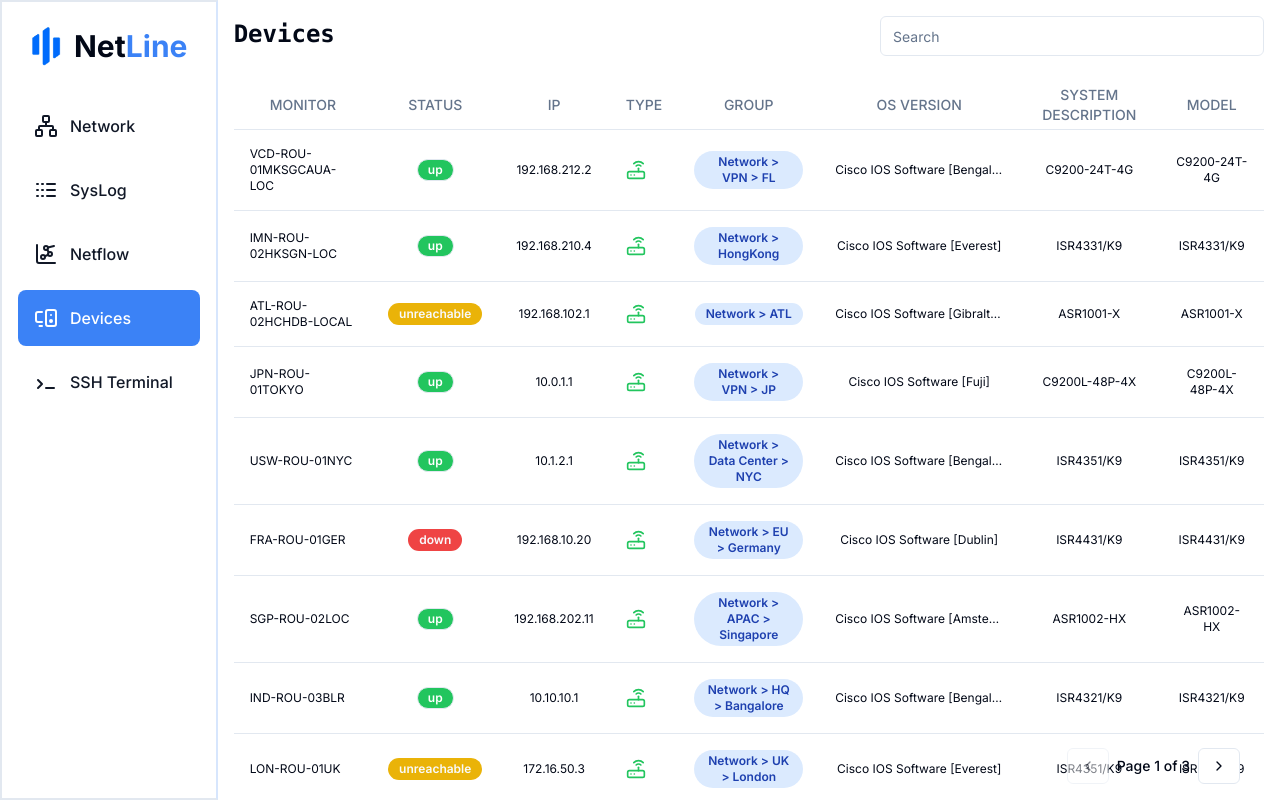
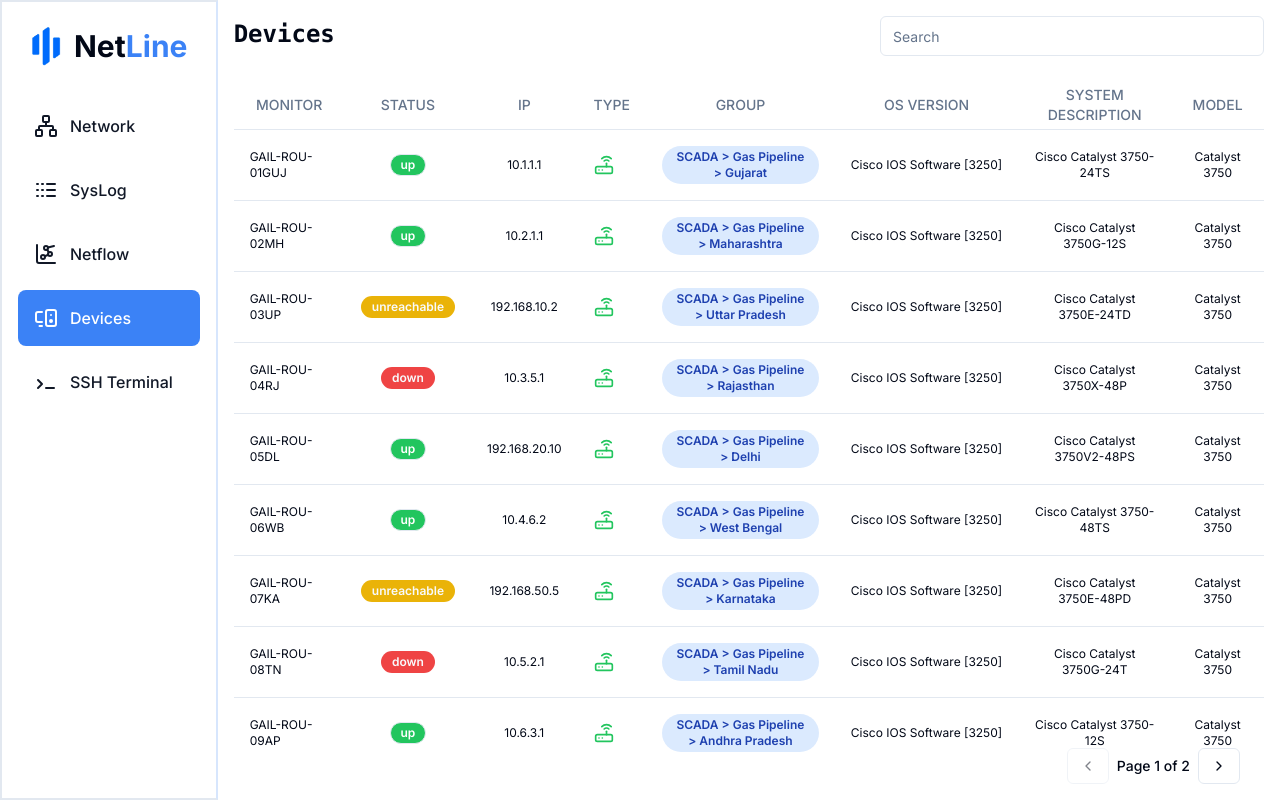
Before and after one commit to Naman-B-Parlecha/NetLine, a Next.js app: page /devices in a window 1280 px wide. Built offline with nearby package versions, Linux system fonts and the light colour scheme.

Commit message:
refresh network fix

```diff
--- a/app/components/Network/VersionSelector.tsx
+++ b/app/components/Network/VersionSelector.tsx
@@ -28,11 +28,7 @@
 }: VersionSelectorProps) => {
   console.log("here -> ", versions);
 
-  return isloading ? (
-    <div className="flex justify-center items-center">
-      <LuLoader2 className="animate-spin" size={25} />
-    </div>
-  ) : (
+  return (
     <div className="mb-4">
       <Select value={selectedVersion || ""} onValueChange={onVersionChange}>
         <SelectTrigger className="w-[300px]">
--- a/app/constants/index.ts
+++ b/app/constants/index.ts
@@ -527,206 +527,105 @@
     }
 ]
 
-
 export const NetworkDeviceMonitor = [
     {
-        monitor: "VCD-ROU-01MKSGCAUA-LOC",
+        monitor: "GAIL-ROU-01GUJ",
         status: "up",
-        ip: "192.168.212.2",
+        ip: "10.1.1.1",
         type: "router",
-        group: "Network > VPN > FL",
-        osVersion: "Cisco IOS Software [Bengaluru]",
-        systemDescription: "C9200-24T-4G",
-        model: "C9200-24T-4G",
+        group: "SCADA > Gas Pipeline > Gujarat",
+        osVersion: "Cisco IOS Software [3250]",
+        systemDescription: "Cisco Catalyst 3750-24TS",
+        model: "Catalyst 3750",
     },
     {
-        monitor: "IMN-ROU-02HKSGN-LOC",
+        monitor: "GAIL-ROU-02MH",
         status: "up",
-        ip: "192.168.210.4",
+        ip: "10.2.1.1",
         type: "router",
-        group: "Network > HongKong",
-        osVersion: "Cisco IOS Software [Everest]",
-        systemDescription: "ISR4331/K9",
-        model: "ISR4331/K9",
+        group: "SCADA > Gas Pipeline > Maharashtra",
+        osVersion: "Cisco IOS Software [3250]",
+        systemDescription: "Cisco Catalyst 3750G-12S",
+        model: "Catalyst 3750",
     },
     {
-        monitor: "ATL-ROU-02HCHDB-LOCAL",
+        monitor: "GAIL-ROU-03UP",
         status: "unreachable",
-        ip: "192.168.102.1",
+        ip: "192.168.10.2",
         type: "router",
-        group: "Network > ATL",
-        osVersion: "Cisco IOS Software [Gibraltar]",
-        systemDescription: "ASR1001-X",
-        model: "ASR1001-X",
+        group: "SCADA > Gas Pipeline > Uttar Pradesh",
+        osVersion: "Cisco IOS Software [3250]",
+        systemDescription: "Cisco Catalyst 3750E-24TD",
+        model: "Catalyst 3750",
     },
     {
-        monitor: "JPN-ROU-01TOKYO",
-        status: "up",
-        ip: "10.0.1.1",
+        monitor: "GAIL-ROU-04RJ",
+        status: "down",
+        ip: "10.3.5.1",
         type: "router",
-        group: "Network > VPN > JP",
-        osVersion: "Cisco IOS Software [Fuji]",
-        systemDescription: "C9200L-48P-4X",
-        model: "C9200L-48P-4X",
+        group: "SCADA > Gas Pipeline > Rajasthan",
+        osVersion: "Cisco IOS Software [3250]",
+        systemDescription: "Cisco Catalyst 3750X-48P",
+        model: "Catalyst 3750",
     },
     {
-        monitor: "USW-ROU-01NYC",
+        monitor: "GAIL-ROU-05DL",
         status: "up",
-        ip: "10.1.2.1",
+        ip: "192.168.20.10",
         type: "router",
-        group: "Network > Data Center > NYC",
-        osVersion: "Cisco IOS Software [Bengaluru]",
-        systemDescription: "ISR4351/K9",
-        model: "ISR4351/K9",
+        group: "SCADA > Gas Pipeline > Delhi",
+        osVersion: "Cisco IOS Software [3250]",
+        systemDescription: "Cisco Catalyst 3750V2-48PS",
+        model: "Catalyst 3750",
     },
     {
-        monitor: "FRA-ROU-01GER",
-        status: "down",
-        ip: "192.168.10.20",
+        monitor: "GAIL-ROU-06WB",
+        status: "up",
+        ip: "10.4.6.2",
         type: "router",
-        group: "Network > EU > Germany",
-        osVersion: "Cisco IOS Software [Dublin]",
-        systemDescription: "ISR4431/K9",
-        model: "ISR4431/K9",
+        group: "SCADA > Gas Pipeline > West Bengal",
+        osVersion: "Cisco IOS Software [3250]",
+        systemDescription: "Cisco Catalyst 3750-48TS",
+        model: "Catalyst 3750",
     },
     {
-        monitor: "SGP-ROU-02LOC",
-        status: "up",
-        ip: "192.168.202.11",
+        monitor: "GAIL-ROU-07KA",
+        status: "unreachable",
+        ip: "192.168.50.5",
         type: "router",
-        group: "Network > APAC > Singapore",
-        osVersion: "Cisco IOS Software [Amsterdam]",
-        systemDescription: "ASR1002-HX",
-        model: "ASR1002-HX",
+        group: "SCADA > Gas Pipeline > Karnataka",
+        osVersion: "Cisco IOS Software [3250]",
+        systemDescription: "Cisco Catalyst 3750E-48PD",
+        model: "Catalyst 3750",
     },
     {
-        monitor: "IND-ROU-03BLR",
-        status: "up",
-        ip: "10.10.10.1",
+        monitor: "GAIL-ROU-08TN",
+        status: "down",
+        ip: "10.5.2.1",
         type: "router",
-        group: "Network > HQ > Bangalore",
-        osVersion: "Cisco IOS Software [Bengaluru]",
-        systemDescription: "ISR4321/K9",
-        model: "ISR4321/K9",
+        group: "SCADA > Gas Pipeline > Tamil Nadu",
+        osVersion: "Cisco IOS Software [3250]",
+        systemDescription: "Cisco Catalyst 3750G-24T",
+        model: "Catalyst 3750",
     },
     {
-        monitor: "LON-ROU-01UK",
-        status: "unreachable",
-        ip: "172.16.50.3",
+        monitor: "GAIL-ROU-09AP",
+        status: "up",
+        ip: "10.6.3.1",
         type: "router",
-        group: "Network > UK > London",
-        osVersion: "Cisco IOS Software [Everest]",
-        systemDescription: "ISR4351/K9",
-        model: "ISR4351/K9",
+        group: "SCADA > Gas Pipeline > Andhra Pradesh",
+        osVersion: "Cisco IOS Software [3250]",
+        systemDescription: "Cisco Catalyst 3750-12S",
+        model: "Catalyst 3750",
     },
     {
-        monitor: "CAN-ROU-01TOR",
+        monitor: "GAIL-ROU-10HR",
         status: "up",
-        ip: "192.168.55.1",
+        ip: "10.7.4.10",
         type: "router",
-        group: "Network > CA > Toronto",
-        osVersion: "Cisco IOS Software [Fuji]",
-        systemDescription: "ASR1001-X",
-        model: "ASR1001-X",
-    },
-    {
-        monitor: "BRA-ROU-01RIO",
-        status: "up",
-        ip: "192.168.65.2",
-        type: "router",
-        group: "Network > South America > Brazil",
-        osVersion: "Cisco IOS Software [Dublin]",
-        systemDescription: "ISR4221/K9",
-        model: "ISR4221/K9",
-    },
-    {
-        monitor: "MEX-ROU-01MEX",
-        status: "down",
-        ip: "10.15.3.4",
-        type: "router",
-        group: "Network > North America > Mexico",
-        osVersion: "Cisco IOS Software [Amsterdam]",
-        systemDescription: "ISR4331/K9",
-        model: "ISR4331/K9",
-    },
-    {
-        monitor: "AUS-ROU-01SYD",
-        status: "up",
-        ip: "192.168.33.4",
-        type: "router",
-        group: "Network > Australia > Sydney",
-        osVersion: "Cisco IOS Software [Bengaluru]",
-        systemDescription: "ASR1002-HX",
-        model: "ASR1002-HX",
-    },
-    {
-        monitor: "SAF-ROU-01CPT",
-        status: "up",
-        ip: "10.12.6.7",
-        type: "router",
-        group: "Network > Africa > South Africa",
-        osVersion: "Cisco IOS Software [Gibraltar]",
-        systemDescription: "ISR4351/K9",
-        model: "ISR4351/K9",
-    },
-    {
-        monitor: "KOR-ROU-02SEO",
-        status: "up",
-        ip: "10.3.2.2",
-        type: "router",
-        group: "Network > APAC > South Korea",
-        osVersion: "Cisco IOS Software [Everest]",
-        systemDescription: "ISR4221/K9",
-        model: "ISR4221/K9",
-    },
-    {
-        monitor: "CHI-ROU-01BEI",
-        status: "unreachable",
-        ip: "172.16.10.10",
-        type: "router",
-        group: "Network > Asia > China",
-        osVersion: "Cisco IOS Software [Amsterdam]",
-        systemDescription: "ASR1002-HX",
-        model: "ASR1002-HX",
-    },
-    {
-        monitor: "RU-ROU-01MOS",
-        status: "down",
-        ip: "192.168.100.12",
-        type: "router",
-        group: "Network > Europe > Russia",
-        osVersion: "Cisco IOS Software [Fuji]",
-        systemDescription: "ISR4451-X/K9",
-        model: "ISR4451-X/K9",
-    },
-    {
-        monitor: "UAE-ROU-01DXB",
-        status: "up",
-        ip: "10.20.5.6",
-        type: "router",
-        group: "Network > Middle East > UAE",
-        osVersion: "Cisco IOS Software [Dublin]",
-        systemDescription: "ISR4321/K9",
-        model: "ISR4321/K9",
-    },
-    {
-        monitor: "EGY-ROU-01CPT",
-        status: "up",
-        ip: "192.168.99.5",
-        type: "router",
-        group: "Network > Africa > Egypt",
-        osVersion: "Cisco IOS Software [Gibraltar]",
-        systemDescription: "ISR4351/K9",
-        model: "ISR4351/K9",
-    },
-    {
-        monitor: "ARG-ROU-01BUE",
-        status: "up",
-        ip: "10.50.7.8",
-        type: "router",
-        group: "Network > South America > Argentina",
-        osVersion: "Cisco IOS Software [Amsterdam]",
-        systemDescription: "ASR1001-X",
-        model: "ASR1001-X",
+        group: "SCADA > Gas Pipeline > Haryana",
+        osVersion: "Cisco IOS Software [3250]",
+        systemDescription: "Cisco Catalyst 3750X-24T",
+        model: "Catalyst 3750",
     },
 ];
--- a/app/network/page.tsx
+++ b/app/network/page.tsx
@@ -57,46 +57,81 @@
   //   fetchVersions();
   // }, []);
 
-  useEffect(() => {
-    const fetchData = async () => {
-      try {
-        setLoading(true);
-        const response = await getNetwork();
-        // const response = await getNetwork(selectedVersion);
-        setNodes(response.nodes);
-        setLinks(response.connections);
-      } catch (err) {
-        console.log("Error fetching data:", err);
-        setNodes([]);
-        setLinks([]);
-      } finally {
-        setLoading(false);
-      }
-    };
+  // useEffect(() => {
+  //   const fetchData = async () => {
+  //     try {
+  //       setLoading(true);
+  //       const response = await getNetwork();
+  //       // const response = await getNetwork(selectedVersion);
+  //       setNodes(response.nodes);
+  //       setLinks(response.connections);
+  //     } catch (err) {
+  //       console.log("Error fetching data:", err);
+  //       setNodes([]);
+  //       setLinks([]);
+  //     } finally {
+  //       setLoading(false);
+  //     }
+  //   };
 
-    fetchData();
-  }, [refreshKey, selectedVersion, selectedVersion]);
+  //   fetchData();
+  // }, [refreshKey, selectedVersion]);
 
   useEffect(() => {
-    const fetchVersions = async () => {
-      try {
     setLoading(true);
-
-        const response = await getVersions();
+    const fetchNetork = () => {
+      getVersions()
+        .then((response) => {
           setVersions(response);
           if (response.length > 0) {
             setSelectedVersion(response[0].id);
           }
-      } catch (err) {
+        })
+        .catch((err) => {
           console.log("Error fetching version:", err);
           setVersions([]);
-      } finally {
+        })
+        .then(() => {
+          getNetwork()
+            .then((response) => {
+              setNodes(response.nodes);
+              setLinks(response.connections);
+            })
+            .catch((err) => {
+              console.log("Error fetching data:", err);
+              setNodes([]);
+              setLinks([]);
+            })
+            .then(() => {});
+        })
+        .finally(() => {
           setLoading(false);
-      }
+        });
     };
 
-    fetchVersions();
-  }, []);
+    fetchNetork();
+  }, [refreshKey, selectedVersion]);
+
+  // useEffect(() => {
+  //   const fetchVersions = async () => {
+  //     try {
+  //       setLoading(true);
+
+  //       const response = await getVersions();
+  //       setVersions(response);
+  //       if (response.length > 0) {
+  //         setSelectedVersion(response[0].id);
+  //       }
+  //     } catch (err) {
+  //       console.log("Error fetching version:", err);
+  //       setVersions([]);
+  //     } finally {
+  //       setLoading(false);
+  //     }
+  //   };
+
+  //   fetchVersions();
+  // }, []);
 
   return (
     <main className="flex h-screen w-full">
--- /dev/null
+++ b/app/ssh-terminal/customclass.module.css
@@ -0,0 +1,9 @@
+.no_scrollbar {
+  /* Hide the scrollbar for most browsers */
+  scrollbar-width: none; /* For Firefox */
+  -ms-overflow-style: none; /* For Internet Explorer and Edge */
+}
+
+.no_scrollbar::-webkit-scrollbar {
+  display: none; /* For Chrome, Safari, and newer Edge */
+}
--- a/app/ssh-terminal/page.tsx
+++ b/app/ssh-terminal/page.tsx
@@ -1,18 +1,11 @@
-
 "use client";
-
-
 
 import React, { useState } from "react";
 
 import { Terminal, Send } from "lucide-react";
-
-
-
+import cls from "./customclass.module.css";
 const SSHTerminal: React.FC = () => {
-
   const [routerDetails, setRouterDetails] = useState({
-
     host: "",
 
     port: "22",
@@ -20,397 +13,251 @@
     username: "",
 
     password: "",
-
   });
 
-  const [commandHistory, setCommandHistory] = useState<{
+  const [commandHistory, setCommandHistory] = useState<
+    {
+      command: string;
 
-    command: string;
+      output: string;
 
-    output: string;
-
-    error?: boolean;
-
-  }[]>([]);
+      error?: boolean;
+    }[]
+  >([]);
 
   const [currentCommand, setCurrentCommand] = useState<string>("");
 
-  const [connectionStatus, setConnectionStatus] = useState<string>("disconnected");
+  const [connectionStatus, setConnectionStatus] =
+    useState<string>("disconnected");
 
   const [errorMessage, setErrorMessage] = useState<string>("");
 
-
-
   const handleInputChange = (e: React.ChangeEvent<HTMLInputElement>) => {
-
     setRouterDetails((prev) => ({
-
       ...prev,
 
       [e.target.name]: e.target.value,
-
     }));
-
   };
 
-
-
   const connectToRouter = async () => {
-
     setConnectionStatus("connecting");
 
     try {
-
       const response = await fetch("/api/ssh/execute", {
-
         method: "POST",
 
         headers: { "Content-Type": "application/json" },
 
-        body: JSON.stringify({ ...routerDetails, command: "echo 'Connection Test'" }),
-
+        body: JSON.stringify({
+          ...routerDetails,
+          command: "echo 'Connection Test'",
+        }),
       });
 
-
-
       if (!response.ok) {
-
         throw new Error(`Connection failed: ${response.statusText}`);
-
       }
-
-
 
       setConnectionStatus("connected");
 
       setErrorMessage("");
-
     } catch (error: any) {
-
       setErrorMessage(error.message || "Failed to connect");
 
       setConnectionStatus("error");
-
     }
-
   };
 
-
-
   const runCommand = async (e?: React.KeyboardEvent<HTMLInputElement>) => {
-
     // Allow both Enter key and button click
 
     if (e && e.key !== "Enter") return;
-
-
 
     const trimmedCommand = currentCommand.trim();
 
     if (!trimmedCommand) return;
 
-
-
     try {
-
       const response = await fetch("/api/ssh/execute", {
-
         method: "POST",
 
         headers: { "Content-Type": "application/json" },
 
         body: JSON.stringify({ ...routerDetails, command: trimmedCommand }),
-
       });
-
-
 
       const data = await response.json();
 
-
-
       // Update command history
 
-      setCommandHistory(prev => [
-
+      setCommandHistory((prev) => [
         ...prev,
 
         {
-
           command: trimmedCommand,
 
           output: response.ok ? data.output : data.error,
 
-          error: !response.ok
-
-        }
-
+          error: !response.ok,
+        },
       ]);
-
-
 
       // Clear current command
 
       setCurrentCommand("");
-
     } catch (error: any) {
-
-      setCommandHistory(prev => [
-
+      setCommandHistory((prev) => [
         ...prev,
 
         {
-
           command: trimmedCommand,
 
           output: error.message || "Unexpected error",
 
-          error: true
-
-        }
-
+          error: true,
+        },
       ]);
-
     }
-
   };
 
-
-
   return (
-
-    <div className="w-full max-w-4xl mx-auto p-4">
-
+    <div
+      className={`w-full   mx-auto p-4 h-screen overflow-auto ${cls.no_scrollbar}`}
+    >
       <div className="bg-gray-900 rounded-lg shadow-lg overflow-hidden border border-gray-700">
-
         {/* Terminal Header */}
 
         <div className="flex items-center justify-between px-4 py-2 bg-gray-800 border-b border-gray-700">
-
           <div className="flex items-center space-x-2">
-
             <Terminal className="text-gray-400" size={16} />
 
             <span className="text-sm text-gray-400">SSH Terminal</span>
-
           </div>
 
           <div className="flex items-center space-x-2">
-
             <div
-
               className={`w-3 h-3 rounded-full ${
-
                 connectionStatus === "connected"
-
                   ? "bg-green-500"
-
                   : connectionStatus === "error"
-
                   ? "bg-red-500"
-
                   : "bg-gray-500"
-
               }`}
-
             />
 
             <span className="text-xs text-gray-400">
-
-              {connectionStatus.charAt(0).toUpperCase() + connectionStatus.slice(1)}
-
+              {connectionStatus.charAt(0).toUpperCase() +
+                connectionStatus.slice(1)}
             </span>
-
           </div>
-
         </div>
-
-
 
         {/* Terminal Output */}
 
         <div className="p-4 font-mono text-sm bg-gray-900 min-h-[500px] max-h-[500px] overflow-y-auto">
-
           {commandHistory.map((entry, index) => (
-
             <div
-
               key={index}
-
-              className={`mb-2 ${entry.error ? 'text-red-400' : 'text-green-400'}`}
-
+              className={`mb-2 ${
+                entry.error ? "text-red-400" : "text-green-400"
+              }`}
             >
-
               <div>
-
                 <span className="text-purple-400">➜</span>{" "}
-
                 <span className="text-gray-300">{entry.command}</span>
-
               </div>
 
               <div className="pl-4 text-white">{entry.output}</div>
-
             </div>
-
           ))}
-
         </div>
-
-
 
         {/* Command Input */}
 
         <div className="flex items-center p-4 bg-gray-800 border-t border-gray-700">
-
           <input
-
             type="text"
-
             value={currentCommand}
-
             onChange={(e) => setCurrentCommand(e.target.value)}
-
-            onKeyDown={(e) => e.key === 'Enter' && runCommand(e)}
-
-            placeholder={connectionStatus === "connected"
-
-              ? "Enter command..."
-
-              : "Connect first"}
-
+            onKeyDown={(e) => e.key === "Enter" && runCommand(e)}
+            placeholder={
+              connectionStatus === "connected"
+                ? "Enter command..."
+                : "Connect first"
+            }
             disabled={connectionStatus !== "connected"}
-
             className="flex-grow bg-transparent text-white outline-none"
-
           />
 
           <button
-
             onClick={() => runCommand()}
-
             disabled={connectionStatus !== "connected"}
-
             className="ml-2 text-gray-400 hover:text-white disabled:opacity-50"
-
           >
-
             <Send size={16} />
-
           </button>
-
         </div>
-
       </div>
-
-
 
       {/* Connection Form */}
 
       <div className="mt-4 bg-gray-800 p-4 rounded">
-
         <div className="grid grid-cols-2 gap-4 mb-4">
-
           <input
-
             type="text"
-
             name="host"
-
             value={routerDetails.host}
-
             onChange={handleInputChange}
-
             placeholder="Hostname/IP"
-
             className="p-2 bg-gray-700 text-white rounded"
-
           />
 
           <input
-
             type="text"
-
             name="port"
-
             value={routerDetails.port}
-
             onChange={handleInputChange}
-
             placeholder="Port (default 22)"
-
             className="p-2 bg-gray-700 text-white rounded"
-
           />
 
           <input
-
             type="text"
-
             name="username"
-
             value={routerDetails.username}
-
             onChange={handleInputChange}
-
             placeholder="Username"
-
             className="p-2 bg-gray-700 text-white rounded"
-
           />
 
           <input
-
             type="password"
-
             name="password"
-
             value={routerDetails.password}
-
             onChange={handleInputChange}
-
             placeholder="Password"
-
             className="p-2 bg-gray-700 text-white rounded"
-
           />
-
         </div>
 
         <button
-
           onClick={connectToRouter}
-
           className="w-full bg-blue-500 text-white p-2 rounded hover:bg-blue-600"
-
         >
-
           Connect
-
         </button>
-
       </div>
-
-
 
       {/* Error Display */}
 
       {errorMessage && (
-
         <div className="mt-4 p-3 bg-red-100 border border-red-400 text-red-700 rounded">
-
           {errorMessage}
-
         </div>
-
       )}
-
     </div>
-
   );
-
 };
 
-
-
 export default SSHTerminal;
--- a/serverActions/index.tsx
+++ b/serverActions/index.tsx
@@ -52,6 +52,8 @@
   }
 }
 
+
+
 export async function getVersions() {
   try {
     const versions = await axios.get(`http://localhost:8000/versions`);
```
Lines whose indentation alone changed are shown as unchanged.
